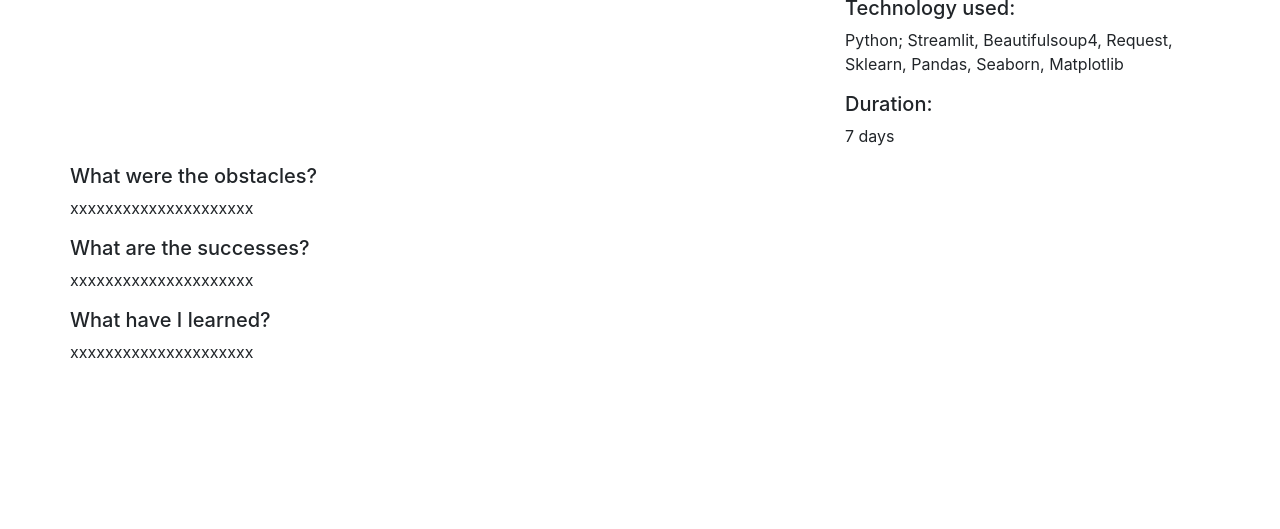
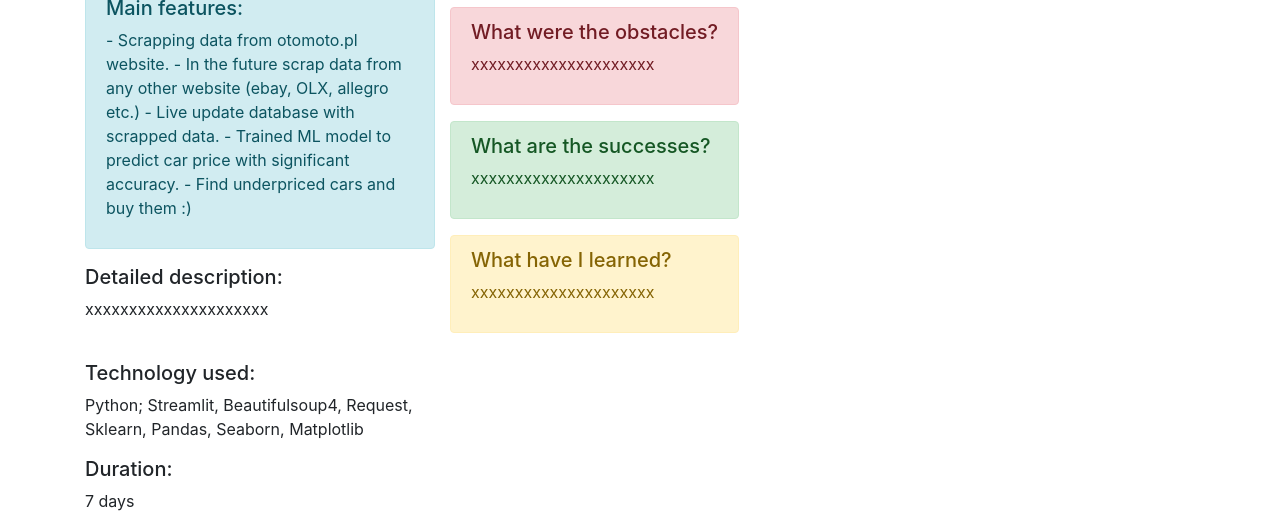
Before and after one commit to mateuszdalba/dalba_website, a Django app: page /projects/1/ in a window 1280 px wide. Shown: the part 468-997 px from the top of the page. Before the commit the page ends 826 px from the top, so only its background shows below. Run offline with Django 3.2, Linux system fonts and the light colour scheme; data comes from the database, SQL or seed files in the repository; both versions use the stored data as it was after the commit; some libraries are stand-ins or nearby versions.

Commit message:
Updating templates

```diff
--- a/projects/templates/contact.html
+++ b/projects/templates/contact.html
@@ -2,7 +2,7 @@
 {% load static %}
 
 {% block page_content %}
-<h1>Contact Me</h1> <br>
+<h2 class="mt-2">Contact Me</h2> <br>
 <link rel="stylesheet" type="text/css" href="{% static 'css/contact.css' %}">
 
 <form action="" method="post">
--- a/projects/templates/project_detail.html
+++ b/projects/templates/project_detail.html
@@ -3,18 +3,27 @@
 
 {% block page_content %}
 <h1>{{ projects.title }}</h1>
-<p>Watch App Demo Here:</p>
+<br>
 <div class="row">
     <!-- <div class="col-md-8">
         <img src="{% static projects.image %}" alt="Project image" width="100%">
     </div> -->
+    {% if projects.video_url == 'not avaliable' %}
+        <img width="560" height='315' src="{% static projects.image %}">
+
+    {% else %}
+    <p>Watch App Demo Here:</p>
     <div class="col-md-8">
         <iframe width="560" height="315" src="{{ projects.video_url }}" title="YouTube video player" frameborder="0" allow="accelerometer; autoplay; clipboard-write; encrypted-media; gyroscope; picture-in-picture" allowfullscreen></iframe>
     </div>
 
+    {% endif %}
     <div class="col-md-4">
+        <div class="alert alert-info" role="alert">
             <h5>Main features: </h5>
             <p>{{ projects.main_features }}</p>
+        </div>
+
         <h5>Detailed description:</h5>
         <p>{{ projects.description }}</p>
         <br>
@@ -25,12 +34,22 @@
     </div>
 
     <div class="'col-md-8">
+        <br>
+        <div class="alert alert-danger" role="alert">
             <h5>What were the obstacles?</h5>
             <p>{{ projects.obstacles }}</p>
+         </div>
+
+        <div class="alert alert-success" role="alert">
             <h5>What are the successes?</h5>
             <p>{{ projects.successes }}</p>
+        </div>
+
+        <div class="alert alert-warning" role="alert">
             <h5>What have I learned?</h5>
             <p>{{ projects.learn }} </p>
+        </div>
+
     </div>
 </div>
 
```
Also changed, not shown: db.sqlite3, static/css/about.css (line endings or trailing spaces). Lines whose indentation alone changed are shown as unchanged.
